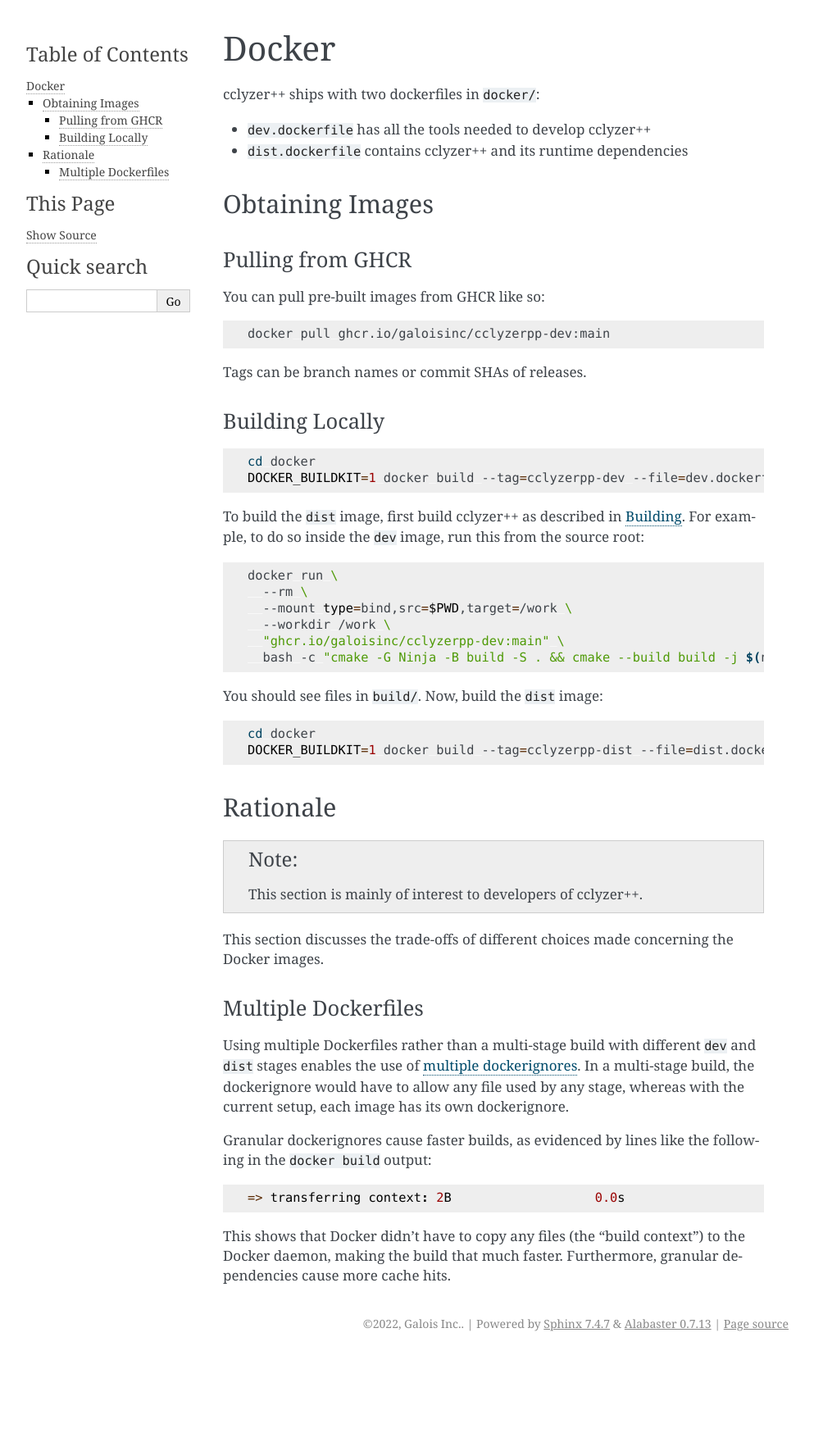
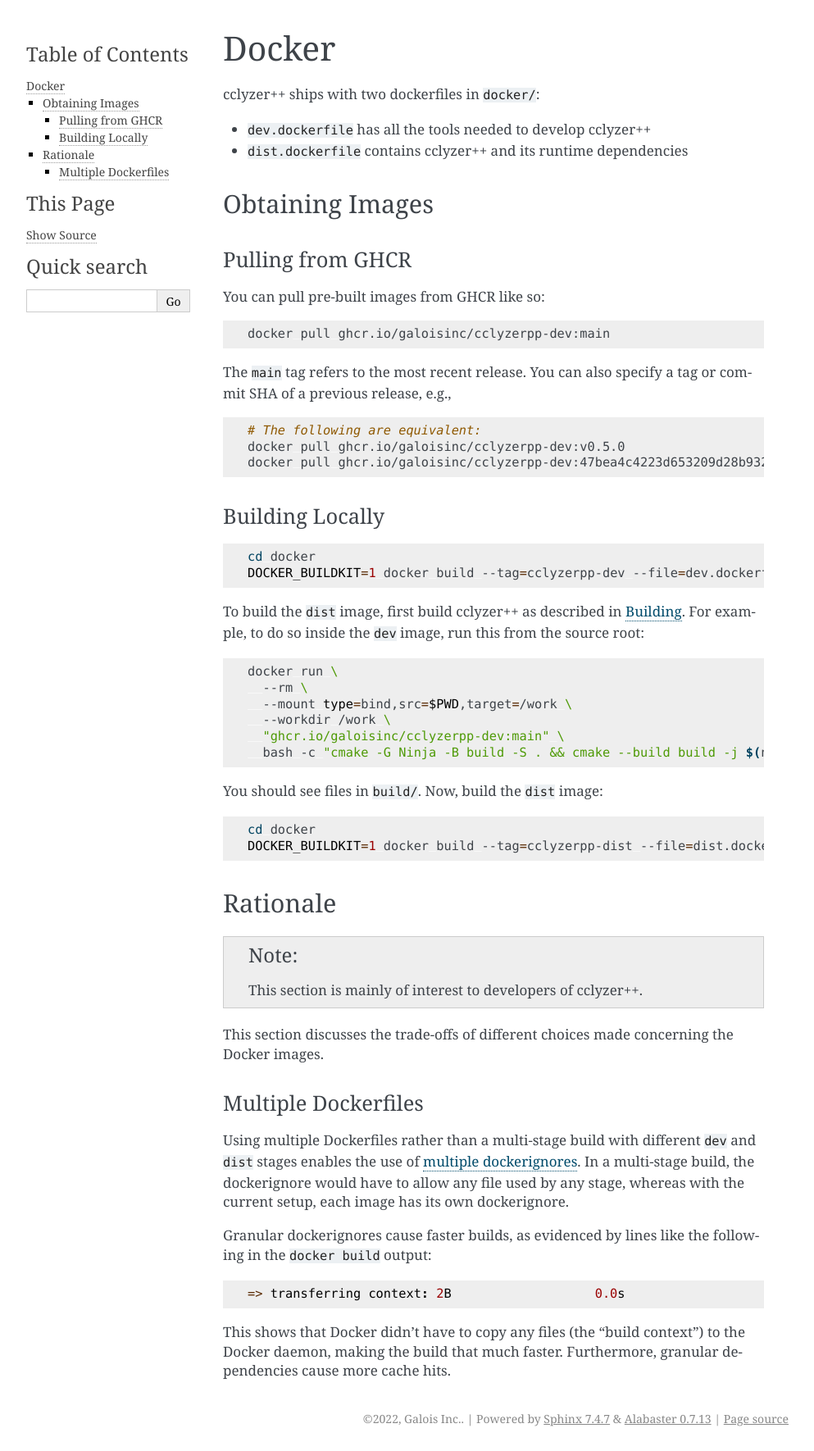
Before and after one commit to GaloisInc/cclyzerpp, a Sphinx documentation site: the page built from doc/docker.rst, in a window 1280 px wide. Shown: the whole page at 82% size, without its empty margins (148-1141 px from the left). Built offline with Sphinx 7.4.7, drawn with Linux system fonts in a browser that asks for light colours; before the commit the page ends 1654 px from its top, so only the background shows below that.

Commit message:
doc/docker: Update documentation on image tags

```diff
--- a/doc/docker.rst
+++ b/doc/docker.rst
@@ -20,7 +20,14 @@
 
   docker pull ghcr.io/galoisinc/cclyzerpp-dev:main
 
-Tags can be branch names or commit SHAs of releases.
+The ``main`` tag refers to the most recent release. You can also specify a tag
+or commit SHA of a previous release, e.g.,
+
+.. code-block:: bash
+
+  # The following are equivalent:
+  docker pull ghcr.io/galoisinc/cclyzerpp-dev:v0.5.0
+  docker pull ghcr.io/galoisinc/cclyzerpp-dev:47bea4c4223d653209d28b932824618128f47910
 
 .. _docker-build:
 
```
